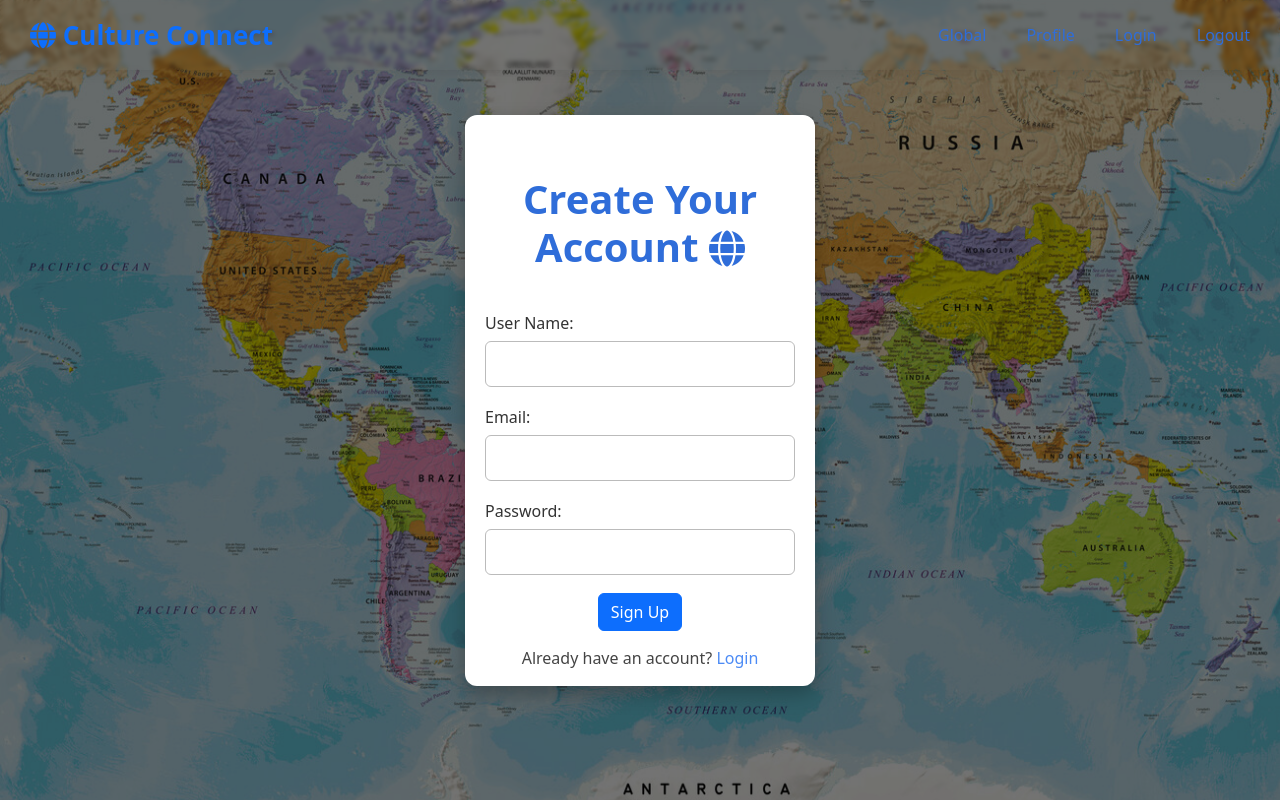
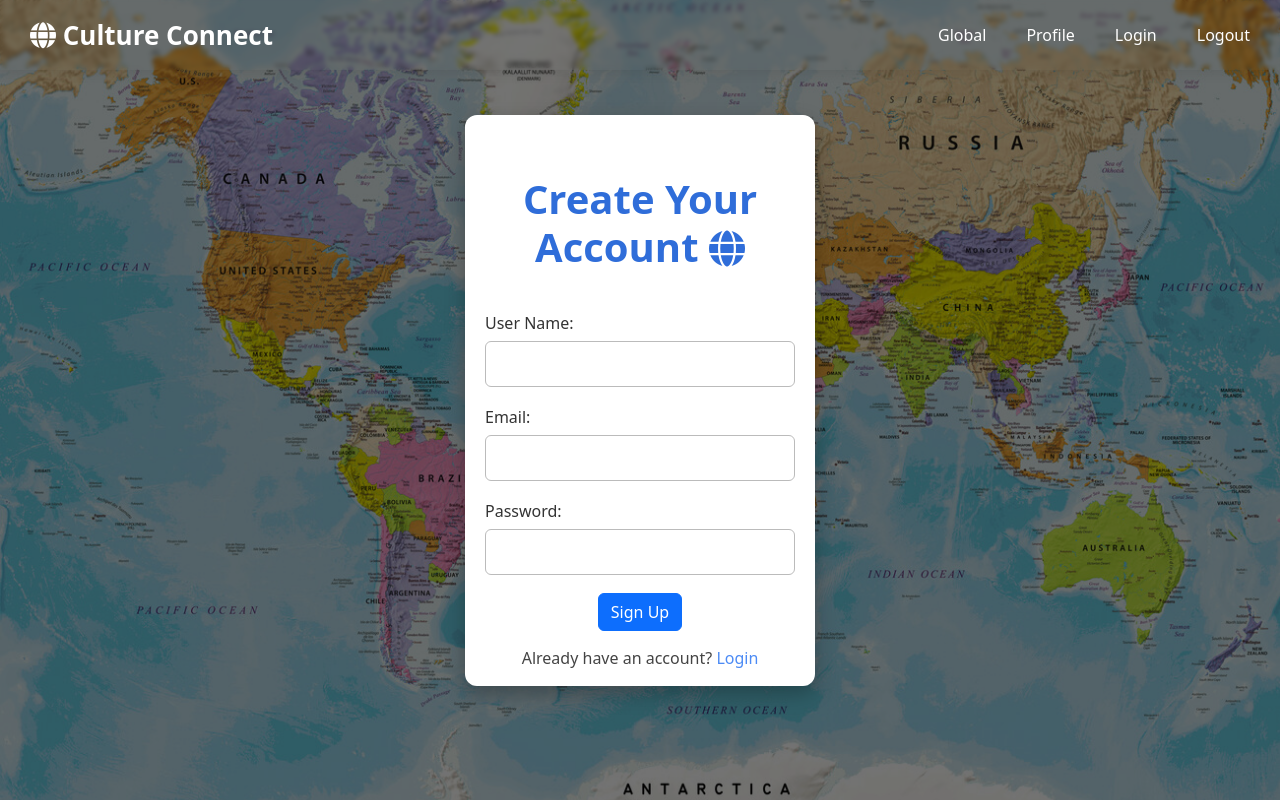
Before and after one commit to sandymosaad/culture_connect, a Flask app: page /sign-up in a window 1280 px wide. Run offline with Flask 3, Linux system fonts and the light colour scheme; some libraries are stand-ins or nearby versions.

Commit message:
Implement separate navbar for auth pages and hide edit/delete controls on global page

```diff
--- a/website/auth.py
+++ b/website/auth.py
@@ -31,7 +31,7 @@ def login():
         else:
             flash(f'User not found ', category='error')
 
-    return render_template('login.html', custom_style='auth')
+    return render_template('login.html', custom_style='auth', has_diff_navbar_style=True)
 
 #######################
 # logout
@@ -62,4 +62,4 @@ def sign_up():
         add_item(new_user,'users')
         return redirect(url_for('auth.login'))
 
-    return render_template('signup.html', custom_style='auth')
+    return render_template('signup.html', custom_style='auth', has_diff_navbar_style=True)
--- a/website/static/css/auth.css
+++ b/website/static/css/auth.css
@@ -1,3 +1,13 @@
+/*diffrent style for navbar*/
+.home-page .main-navbar a {
+    color: white !important;
+}
+
+.home-page .main-navbar a:hover {
+    color:#4c8bf5 !important;
+}
+
+
 /*form*/
 form{
     background-color: white;
--- a/website/templates/base.html
+++ b/website/templates/base.html
@@ -11,11 +11,12 @@
         <link rel="stylesheet" href="https://cdnjs.cloudflare.com/ajax/libs/bootstrap/5.3.0/css/bootstrap.min.css">
         <link rel="stylesheet" href="https://cdnjs.cloudflare.com/ajax/libs/font-awesome/4.7.0/css/font-awesome.min.css">
         <link rel="stylesheet" href="https://cdnjs.cloudflare.com/ajax/libs/font-awesome/6.4.0/css/all.min.css"/>
+        <link rel="stylesheet" href="{{ url_for('static', filename='css/card.css') }}">
 
 
         <title>{% block title %} Home {% endblock %}</title>
     </head>
-    <body class="{% if is_home %}home-page{% endif %}">
+    <body class="{% if has_diff_navbar_style %}home-page{% endif %}">
     <!-- Flash messages -->
     <div class="section-alert">
         {% with messages = get_flashed_messages(with_categories=true) %}
--- a/website/templates/card.html
+++ b/website/templates/card.html
@@ -1,4 +1,3 @@
-<link rel="stylesheet" href="{{ url_for('static', filename='css/card.css') }}">
 
 <div class="post-card">
     <div class="post-header">
@@ -31,7 +30,7 @@
         <span class="country-name">{{ post.country }}</span>
         </div>
 
-
+    {% if show_controls%}
         <div class="card-actions">
             <button class='btn'
                 onclick='showEditModal({{ post.post_id }}, {{ post.title|tojson }}, {{ post.body|tojson }}, {{ post.country|tojson }}, {{ post.category|tojson }}, {{ post.post_image|tojson }}, {{ post.flag|tojson }})'>
@@ -41,6 +40,6 @@
                 <i class="fas fa-trash delete-icon" title="Delete"></i>
             </button>
         </div>
-
+    {% endif %}
     </div>
 </div>
--- a/website/templates/profile.html
+++ b/website/templates/profile.html
@@ -11,7 +11,8 @@
             </button>
                 <div class="row cards  g-4">
                 {% for post in posts %}
-                    <div class="col-12 col-md-4 " id="post-{{ post.post_id }}">
+                    <div class="col-12 col-md-4 " id="post-{{ post.post_id }}" >
+                        {% set show_controls = True%}
                         {% include "card.html" %}
                     </div>
                 {% endfor %}
--- a/website/views.py
+++ b/website/views.py
@@ -39,7 +39,7 @@ class Post:
 # Homepage route
 @views.route('/')
 def index():
-    return render_template("index.html", custom_style="index", is_home=True)
+    return render_template("index.html", custom_style="index", has_diff_navbar_style=True)
 
 
 # Profile page route
```
Lines whose indentation alone changed are shown as unchanged.
